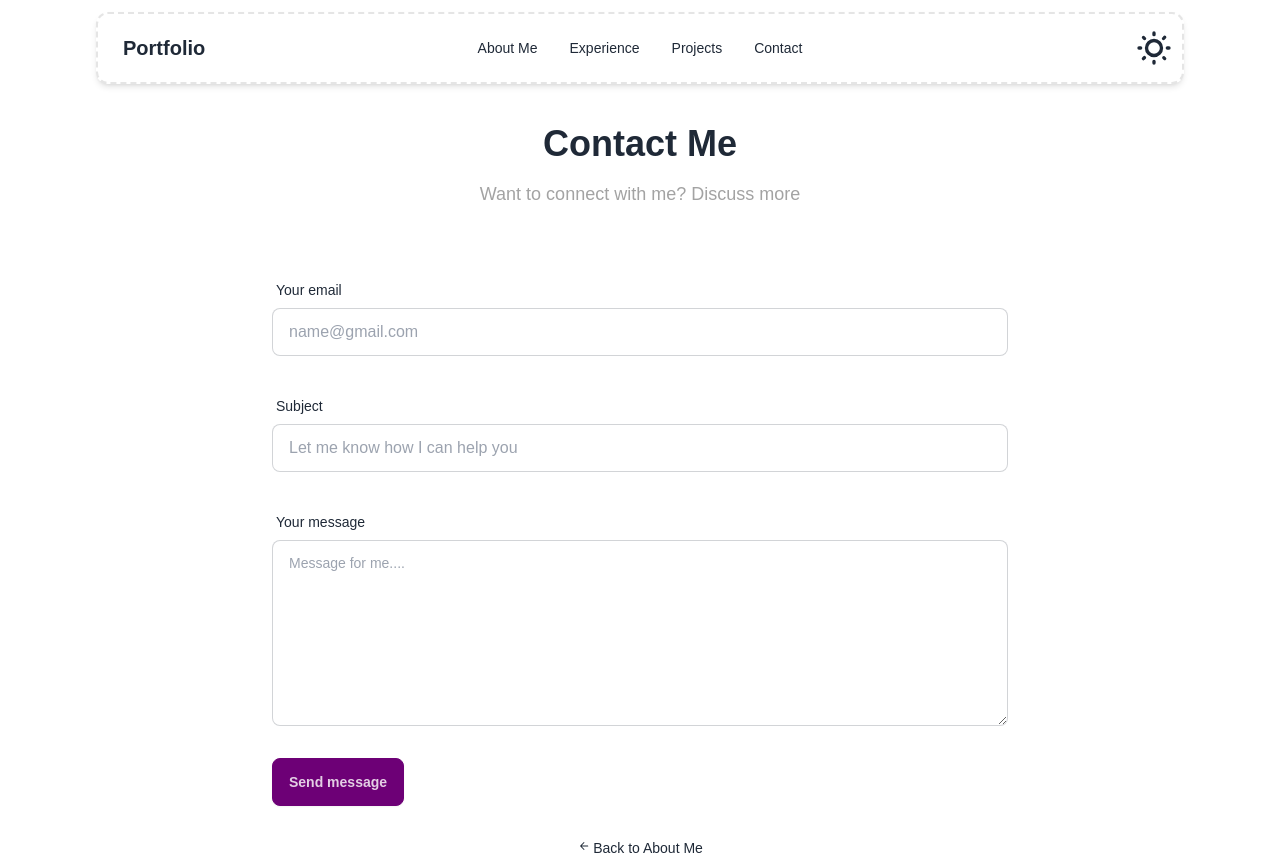
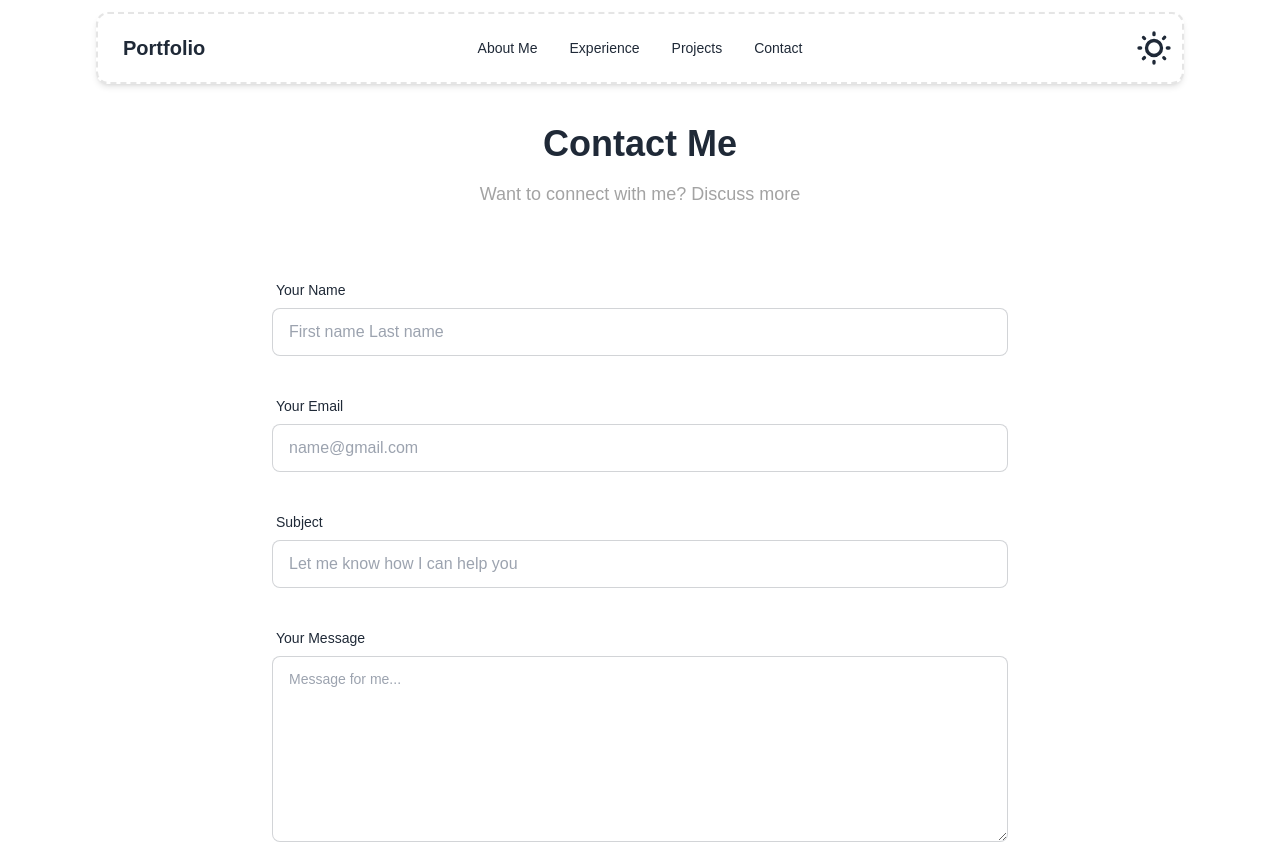
Before and after one commit to Abhi2003shek/portfolio-website, a Next.js app: page /contact in a window 1280 px wide. Shown: the top 855 px of the page. Built offline with nearby package versions, Linux system fonts and the light colour scheme.

Commit message:
Contact BackEnd Update

```diff
--- a/app/api/contact/route.ts
+++ b/app/api/contact/route.ts
@@ -2,7 +2,11 @@ import { NextResponse } from "next/server";
 
 export async function POST(req: Request) {
   try {
-    const { email, subject, message } = await req.json();
+    const { name, email, subject, message } = await req.json();
+
+    if (!name || !email || !subject || !message) {
+      return NextResponse.json({ message: "All fields are required." }, { status: 400 });
+    }
 
     const nodemailer = await import("nodemailer");
 
@@ -18,12 +22,12 @@ export async function POST(req: Request) {
       from: process.env.EMAIL_USER,
       to: process.env.EMAIL_USER,
       replyTo: email,
-      subject: `New Contact Form Submission: ${subject}`,
-      text: `From: ${email}\n\n${message}`,
+      subject: `Portfolio Contact: ${subject}`,
+      text: `Name: ${name}\nEmail: ${email}\n\nMessage:\n${message}`,
     });
 
     return NextResponse.json({ message: "Email sent successfully!" }, { status: 200 });
   } catch (error) {
-    return NextResponse.json({ message: "Error sending email", error: error.message }, { status: 500 });
+    return NextResponse.json({ message: "Error sending email", error: (error as Error).message }, { status: 500 });
   }
 }
--- a/app/contact/page.tsx
+++ b/app/contact/page.tsx
@@ -7,6 +7,7 @@ import Link from "next/link";
 
 const Contact = () => {
   const [formData, setFormData] = useState({
+    name: "",
     email: "",
     subject: "",
     message: "",
@@ -15,7 +16,7 @@ const Contact = () => {
   const [loading, setLoading] = useState(false);
 
   const handleChange = (e: React.ChangeEvent<HTMLInputElement | HTMLTextAreaElement>) => {
-    setFormData({ ...formData, [e.target.id]: e.target.value });
+    setFormData({ ...formData, [e.target.name]: e.target.value });
   };
 
   const handleSubmit = async (e: React.FormEvent) => {
@@ -32,7 +33,7 @@ const Contact = () => {
 
       if (response.ok) {
         alert("Message sent successfully!");
-        setFormData({ email: "", subject: "", message: "" });
+        setFormData({ name: "", email: "", subject: "", message: "" });
       } else {
         const data = await response.json();
         alert(`Failed to send message: ${data.message}`);
@@ -58,25 +59,31 @@ const Contact = () => {
               <p className="mb-8 lg:mb-16 text-center text-neutral-400 text-lg">Want to connect with me? Discuss more</p>
               <form onSubmit={handleSubmit} className="space-y-8">
                 <div className="form-control">
+                  <label htmlFor="name" className="label">
+                    <span className="label-text">Your Name</span>
+                  </label>
+                  <input type="text" name="name" placeholder="First name Last name" className="input input-bordered w-full" required value={formData.name} onChange={handleChange} />
+                </div>
+                <div className="form-control">
                   <label htmlFor="email" className="label">
-                    <span className="label-text">Your email</span>
+                    <span className="label-text">Your Email</span>
                   </label>
-                  <input type="email" id="email" placeholder="name@gmail.com" className="input input-bordered w-full" required value={formData.email} onChange={handleChange} />
+                  <input type="email" name="email" placeholder="name@gmail.com" className="input input-bordered w-full" required value={formData.email} onChange={handleChange} />
                 </div>
                 <div className="form-control">
                   <label htmlFor="subject" className="label">
                     <span className="label-text">Subject</span>
                   </label>
-                  <input type="text" id="subject" placeholder="Let me know how I can help you" className="input input-bordered w-full" required value={formData.subject} onChange={handleChange} />
+                  <input type="text" name="subject" placeholder="Let me know how I can help you" className="input input-bordered w-full" required value={formData.subject} onChange={handleChange} />
                 </div>
                 <div className="form-control">
                   <label htmlFor="message" className="label">
-                    <span className="label-text">Your message</span>
+                    <span className="label-text">Your Message</span>
                   </label>
-                  <textarea id="message" rows={6} placeholder="Message for me...." className="textarea textarea-bordered w-full" required value={formData.message} onChange={handleChange}></textarea>
+                  <textarea name="message" rows={6} placeholder="Message for me..." className="textarea textarea-bordered w-full" required value={formData.message} onChange={handleChange}></textarea>
                 </div>
                 <button type="submit" className="btn btn-primary w-full sm:w-auto" disabled={loading}>
-                  {loading ? "Sending..." : "Send message"}
+                  {loading ? "Sending..." : "Send Message"}
                 </button>
               </form>
             </motion.div>
```
